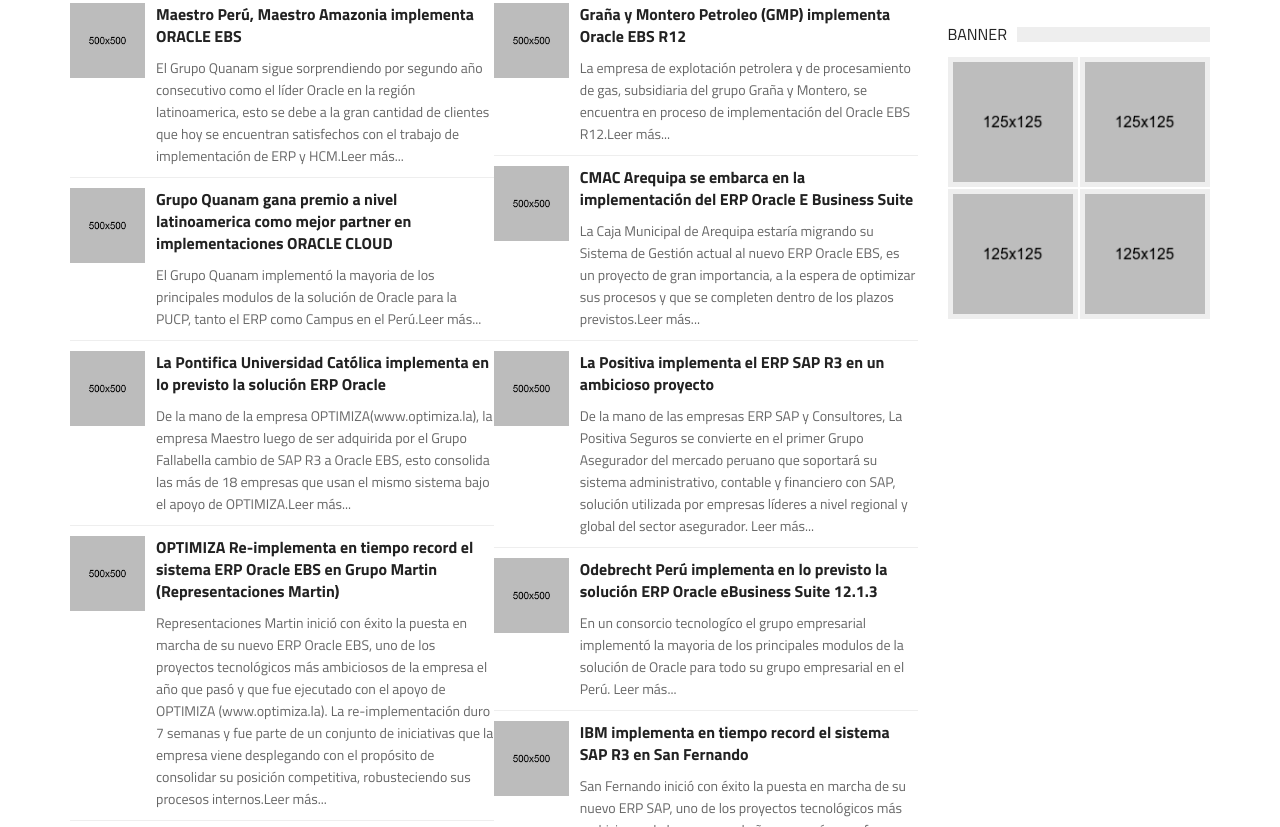
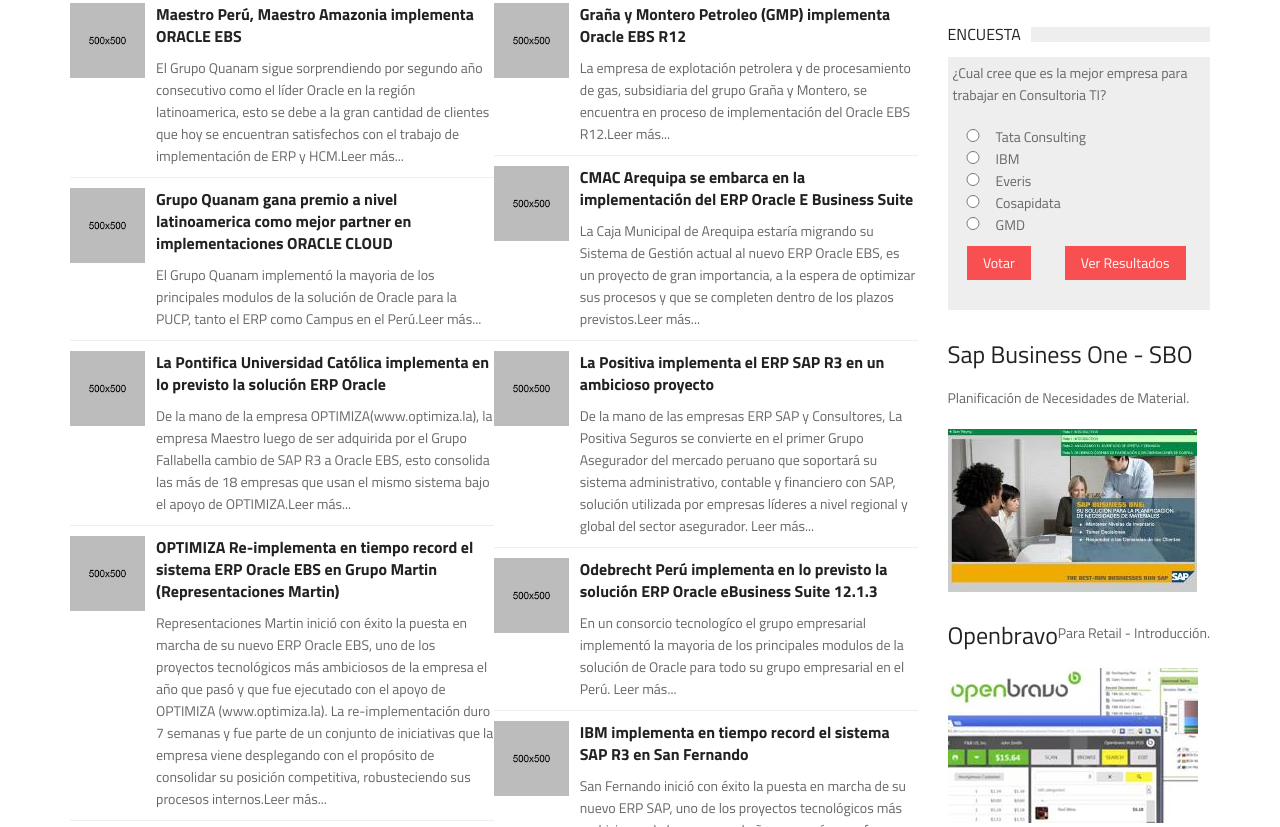
Before and after one commit to Pacch/ERP, a plain HTML site: page index.html in a window 1280 px wide. Shown: the part 1637-2464 px from the top of the page. Drawn offline with Linux system fonts and the light colour scheme; a script that the page names is missing.

Commit message:
publicidad

```diff
--- a/css/style.css
+++ b/css/style.css
@@ -81,6 +81,10 @@ body {
     justify-content: space-around;
 }
 
+.encuesta{
+    padding-top: 10px;
+}
+
 .image-pymes{
     float: left;
     margin: 0 9px 3px 0;
@@ -90,6 +94,23 @@ body {
     text-align: justify;
     font-size: 14px;
     font-weight: normal;
+}
+
+.content-encuesta{
+    display: flex;
+    justify-content: center;
+}
+
+.content-afiche{
+    display: flex;
+    flex-wrap: wrap;
+    justify-content: flex-start;
+}
+
+
+input.encuesta{
+    width: 40px;
+
 }
 
 .container:before,
--- a/index.html
+++ b/index.html
@@ -524,7 +524,7 @@
                     <div class="col col_3_of_12">
                         <!-- Widget Social widget -->
                         <div class="widget">
-                            <div class="widget_title"><h3>Socialize</h3></div>
+                            <div class="widget_title"><h3>Social</h3></div>
                             <div class="tb_widget_socialize clearfix">
                                 <a href="http://www.facebook.com/" target="_blank" class="icon facebook">
                                     <div class="symbol"><i class="fa fa-facebook"></i></div>
@@ -605,7 +605,7 @@
                                 </div><!-- End Post item -->
                             </div>
                         </div><!-- End Widget top rated -->
-                                                <!-- Widget top rated -->
+                        <!-- Widget top rated -->
                         <div class="widget">
                             <div class="widget_title"><h3>Conociendo a los ERP</h3></div>
                             <div class="tb_widget_top_rated clearfix">
@@ -619,10 +619,61 @@
                                 </div><!-- End Post item -->
                             </div>
                         </div><!-- End Widget top rated -->
+                        <!-- Widget top rated -->
+                        <div class="widget">
+                            <div class="widget_title"><h3>Encuesta</h3></div>
+                            <div class="tb_widget_top_rated clearfix">
+                                <!-- Post item -->
+                                <div class="item clearfix">
+                                    <div class="content-encuesta">
+                                       <form>
+                                            <p>¿Cual cree que es la mejor empresa para trabajar en Consultoria TI?</p>
+                                            <div class="conteiner-encuesta">
+                                                <input class="encuesta" type="radio"  name="encuesta" value="Tata Consulting">
+                                                <label for="encuesta-1">Tata Consulting</label><br>
+                                                <input class="encuesta" type="radio"  name="encuesta" value="IBM">
+                                                <label for="encuesta-2">IBM</label><br>
+                                                <input class="encuesta" type="radio"  name="encuesta" value="Everis">
+                                                <label for="encuesta-3">Everis</label><br>
+                                                <input class="encuesta" type="radio"  name="encuesta" value="Cosapidata">
+                                                <label for="encuesta-4">Cosapidata</label><br>
+                                                <input class="encuesta" type="radio"  name="encuesta" value="GMD">
+                                                <label for="encuesta-5">GMD</label>
+                                          </div>
+                                          <div class="botones encuesta">
+                                            <a href="#" class="btn btn_red">Votar</a>
+                                            <a href="#" class="btn btn_red">Ver Resultados</a>
+                                          </div>
+                                        </form>
+                                    </div>
+                                </div><!-- End Post item -->
+                            </div>
+                        </div><!-- End Widget top rated -->
+                        <div class="widget">
+                                <!-- Post item -->
+                                <div class="item clearfix">
+                                    <div class="content-afiche">
+                                            <h3>Sap Business One - SBO</h3>
+                                            <p>Planificación de Necesidades de Material.</p>
+                                            <img src="images/sbo_materiales.jpg" alt="">
+                                    </div>
+                                </div><!-- End Post item -->
+                        </div><!-- End Widget top rated -->
+                        <div class="widget">
+                                <!-- Post item -->
+                                <div class="item clearfix">
+                                    <div class="content-afiche">
+                                            <h3>Openbravo <br></h3>
+                                            <p>Para Retail - Introducción.</p>
+                                            <img src="images/openbravo_retail.jpg" alt="">
+                                    </div>
+                                </div><!-- End Post item -->
+                        </div><!-- End Widget top rated -->
+
 
                         <!-- Widget Banners 125 -->
                         <div class="widget">
-                            <div class="widget_title"><h3>Banner</h3></div>
+                            <div class="widget_title"><h3>Publicidad</h3></div>
                             <div class="tb_widget_banner_125 clearfix">
                                 <a href="http://themeforest.net/user/different-themes/portfolio?ref=CodeoStudio" target="_blank">
                                     <img src="demo/125x125.png" alt="Banner">
@@ -656,7 +707,7 @@
                         </div><!-- End Widget text widget -->
                         <!-- Widget Social widget -->
                         <div class="widget">
-                            <div class="widget_title"><h3>Socialize</h3></div>
+                            <div class="widget_title"><h3>Social</h3></div>
                             <div class="tb_widget_socialize clearfix">
                                 <a href="http://www.facebook.com/" target="_blank" class="icon facebook">
                                     <div class="symbol"><i class="fa fa-facebook"></i></div>
```
Also changed, not shown: images/openbravo_retail.jpg (added), images/sbo_materiales.jpg (added).
